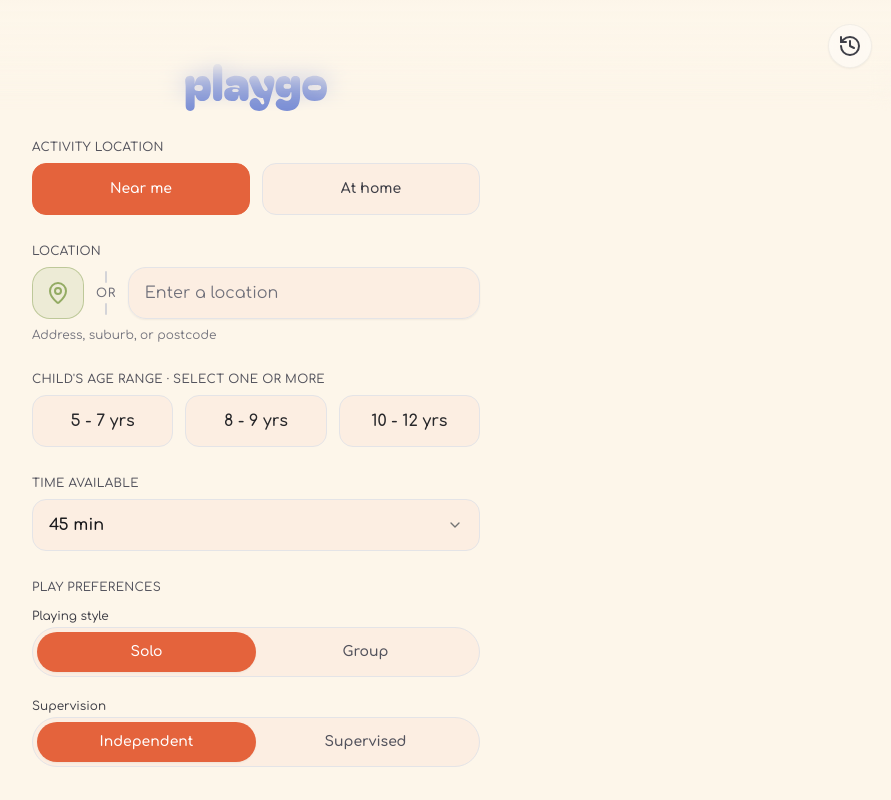
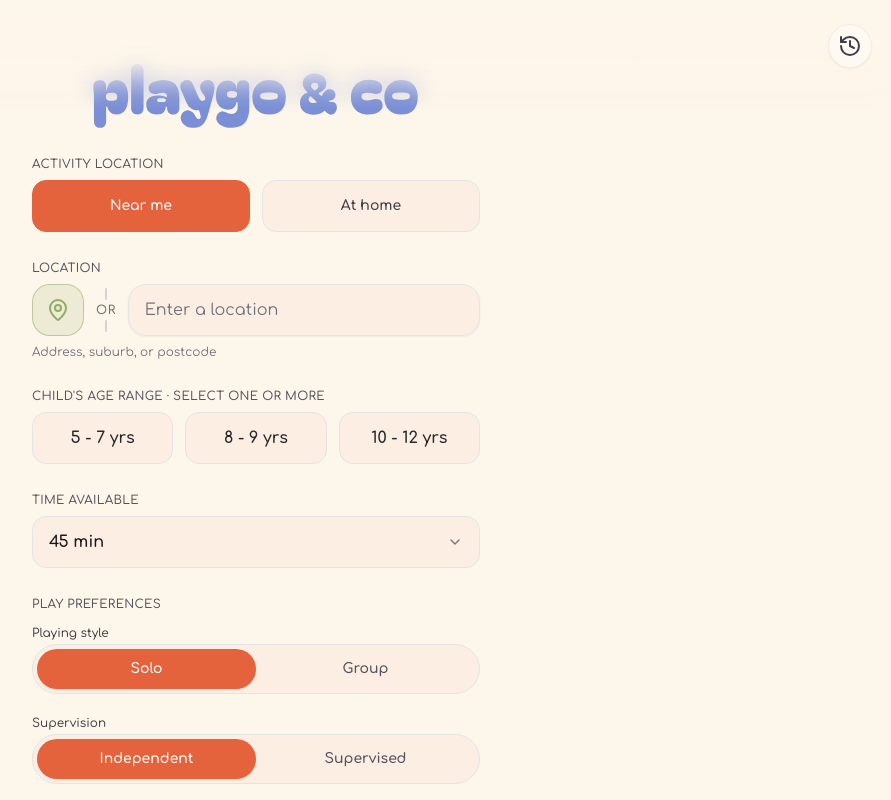
Before and after one commit to canhappyy/your-kids-need-to-touch-grass, a Next.js app in the folder apps/web/: page / in a window 1280 px wide. Shown: the top 800 px of the page, without its empty margins (384-1275 px from the left). Built offline with nearby package versions, Linux system fonts and the light colour scheme.

Commit message:
chore: update app logo

```diff
--- a/apps/web/src/components/home/home-search-section.tsx
+++ b/apps/web/src/components/home/home-search-section.tsx
@@ -124,11 +124,12 @@ export function HomeSearchSection() {
       <header className="flex justify-center">
         <h1>
           <Image
-            src="/playgo.svg"
+            src="/playgo&co.svg"
             alt="PlayGo"
-            width={142}
+            width={240}
             height={47}
             priority
+            className="h-14 w-auto max-w-full object-contain sm:h-16"
           />
         </h1>
       </header>
```
Also changed, not shown: apps/web/public/playgo&co.svg (added), apps/web/public/playgo.svg (deleted).
